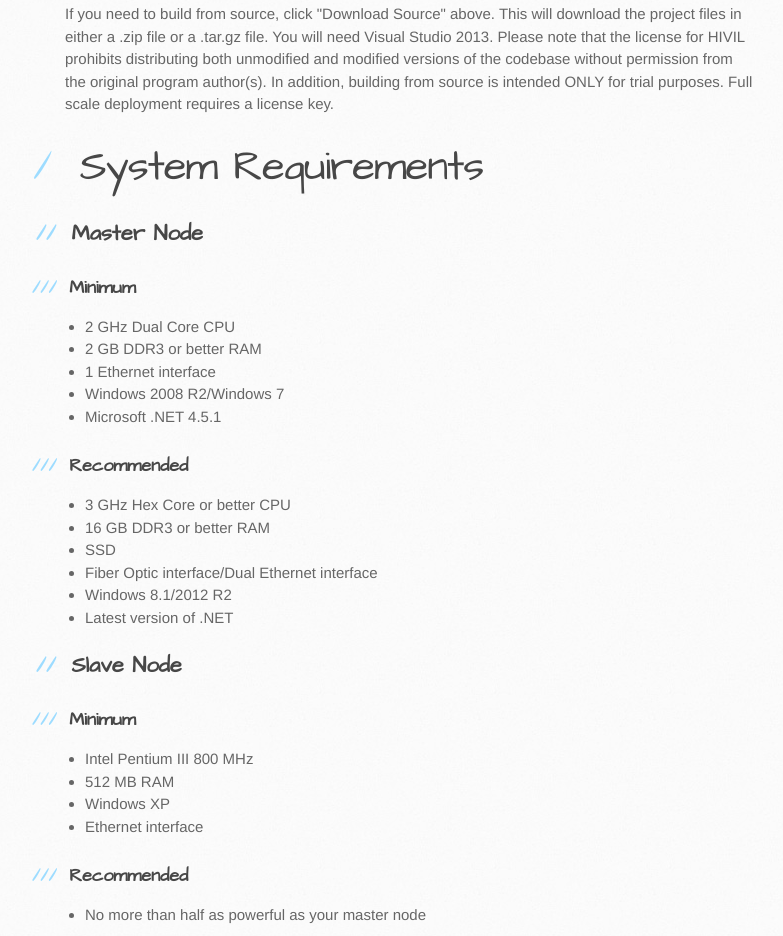
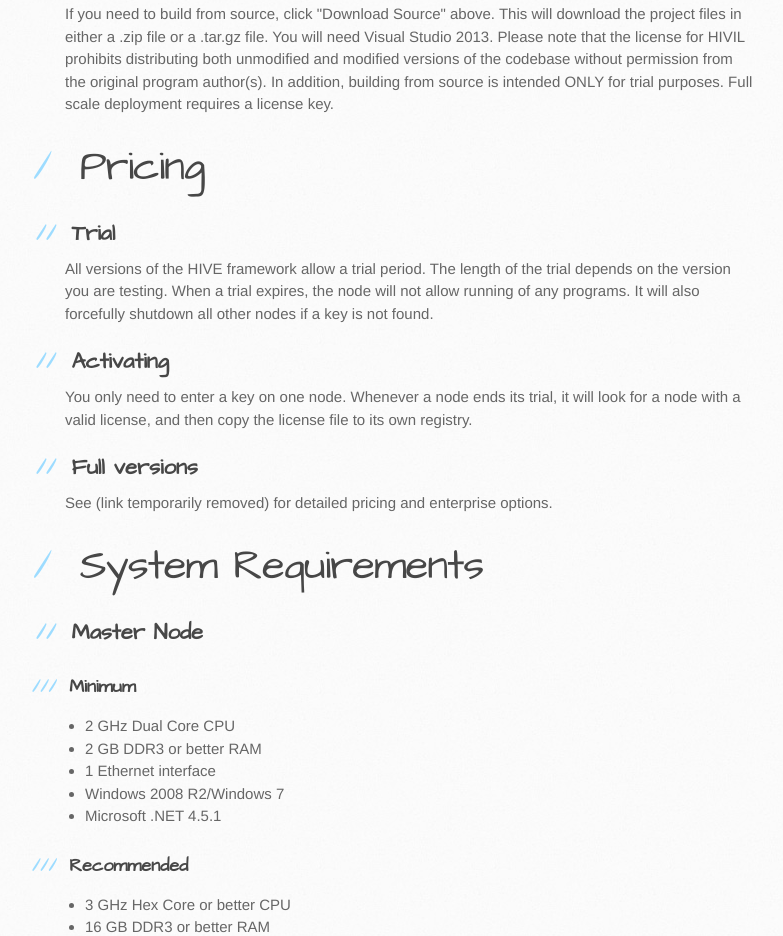
Before and after one commit to ARMmaster17/Hivil, a plain HTML site: page index.html in a window 1280 px wide. Shown: the part 1008-1944 px from the top of the page, without its empty margins (105-888 px from the left). Drawn offline with Linux system fonts and the light colour scheme.

```diff
--- a/index.html
+++ b/index.html
@@ -55,6 +55,24 @@
 <a id="build-from-source" class="anchor" href="#build-from-source" aria-hidden="true"><span class="octicon octicon-link"></span></a>Build from source</h3>
 
 <p>If you need to build from source, click "Download Source" above. This will download the project files in either a .zip file or a .tar.gz file. You will need Visual Studio 2013. Please note that the license for HIVIL prohibits distributing both unmodified and modified versions of the codebase without permission from the original program author(s). In addition, building from source is intended ONLY for trial purposes. Full scale deployment requires a license key.</p>
+
+<h1>
+<a id="pricing" class="anchor" href="#pricing" aria-hidden="true"><span class="octicon octicon-link"></span></a>Pricing</h1>
+
+<h2>
+<a id="trial" class="anchor" href="#trial" aria-hidden="true"><span class="octicon octicon-link"></span></a>Trial</h2>
+
+<p>All versions of the HIVE framework allow a trial period. The length of the trial depends on the version you are testing. When a trial expires, the node will not allow running of any programs. It will also forcefully shutdown all other nodes if a key is not found.</p>
+
+<h2>
+<a id="activating" class="anchor" href="#activating" aria-hidden="true"><span class="octicon octicon-link"></span></a>Activating</h2>
+
+<p>You only need to enter a key on one node. Whenever a node ends its trial, it will look for a node with a valid license, and then copy the license file to its own registry.</p>
+
+<h2>
+<a id="full-versions" class="anchor" href="#full-versions" aria-hidden="true"><span class="octicon octicon-link"></span></a>Full versions</h2>
+
+<p>See (link temporarily removed) for detailed pricing and enterprise options.</p>
 
 <h1>
 <a id="system-requirements" class="anchor" href="#system-requirements" aria-hidden="true"><span class="octicon octicon-link"></span></a>System Requirements</h1>
```
Also changed, not shown: params.json (+1 -1 lines).
